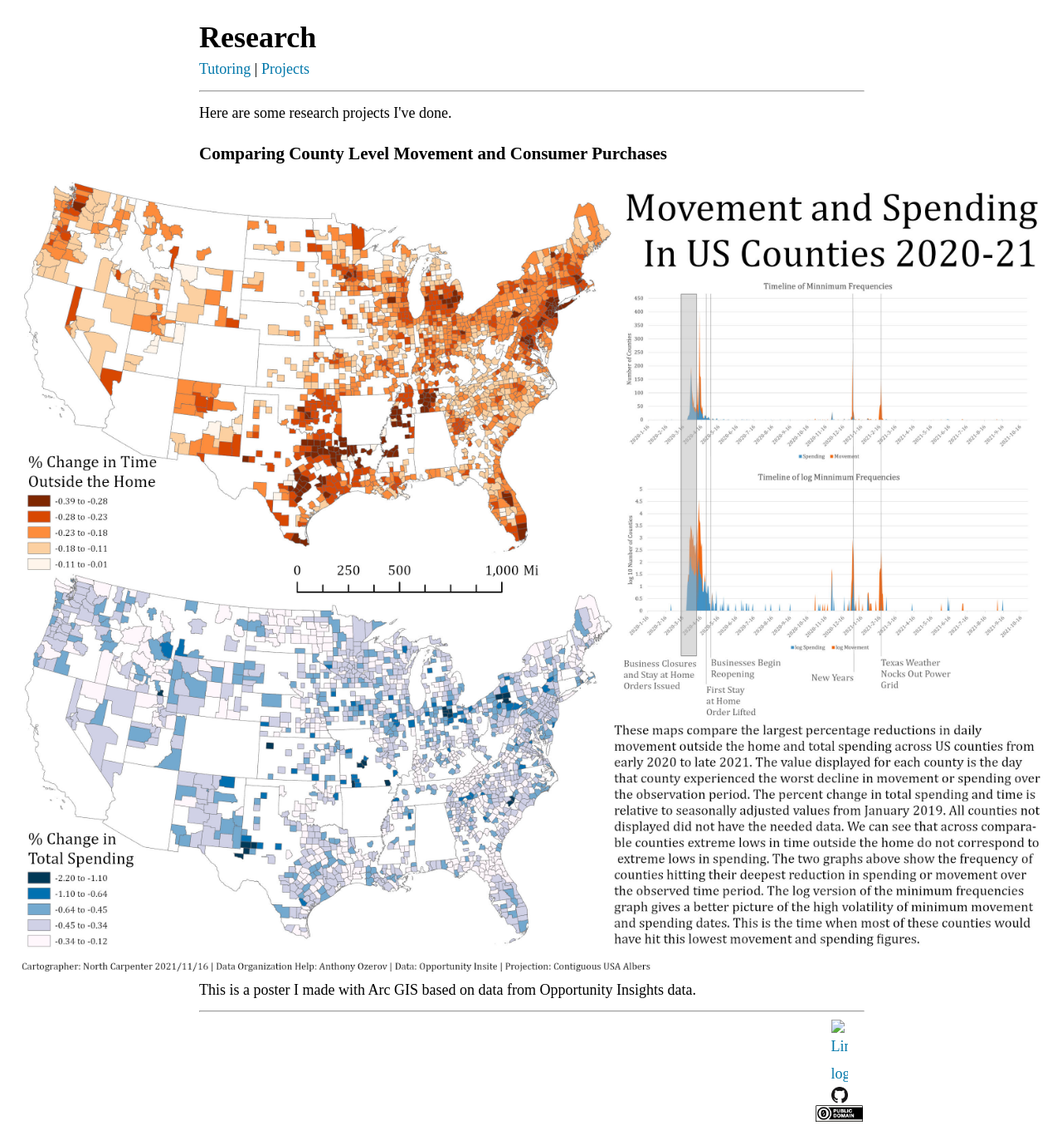
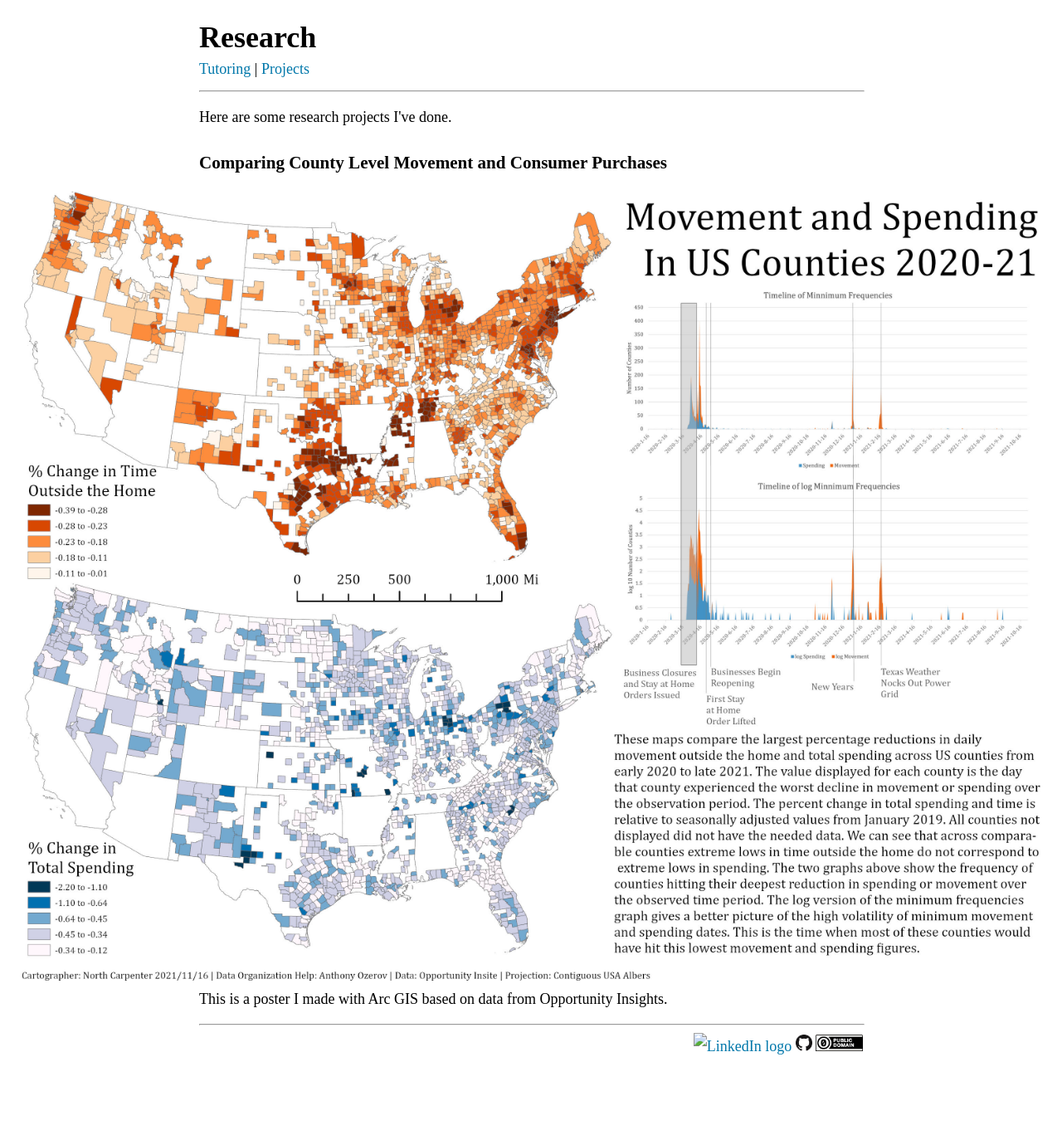
Before and after one commit to NorthCarpenter/NorthCarpenter.github.io, a Jekyll site: the page built from Projects/Research/research.html, in a window 1280 px wide. Shown: the whole page at 83% size. Built offline with Jekyll 4.4.1, drawn with Linux system fonts in a browser that asks for light colours; after the commit the page ends 1278 px from its top, so only the background shows below that.

Commit message:
Another footer fix
and linked in image cut out

```diff
--- a/Projects/Research/research.html
+++ b/Projects/Research/research.html
@@ -10,5 +10,5 @@
     <h3>Comparing County Level Movement and Consumer Purchases</h3>
      <img src="assets/lab8_final_ncarpen1.jpg"
         alt="Movment and Spending" class="wider">
-    <p>This is a poster I made with Arc GIS based on data from Opportunity Insights data. </p>
+    <p>This is a poster I made with Arc GIS based on data from Opportunity Insights. </p>
 </body>
--- a/_includes/footer.html
+++ b/_includes/footer.html
@@ -2,8 +2,8 @@
 
 <span style="float: right;">
 
-<a class="no-center" href = "https://www.linkedin.com/in/north-carpenter/" target="_self"><img src="images/linked-in.png" alt="LinkedIn logo" width="20"></a>
-<a class="no-center" href = "https://github.com/NorthCarpenter" target = "_self"><img src = "/images/github.png" alt = "Github logo" width="20"></a>
+<a href = "https://www.linkedin.com/in/north-carpenter/" target="_self"><img class="no-center" src="images/linked-in.png" alt="LinkedIn logo" width="20"></a>
+<a href = "https://github.com/NorthCarpenter" target = "_self"><img class="no-center" src = "/images/github.png" alt = "Github logo" width="20"></a>
 
 <span xmlns:dct="http://purl.org/dc/terms/">
 <a rel="license" href="http://creativecommons.org/publicdomain/zero/1.0/" target="_self">
--- a/_layouts/default.html
+++ b/_layouts/default.html
@@ -23,7 +23,6 @@
 </head>
 
 <body>
-    <div id="grid-container">
     <header>
         <a href="/" style="text-decoration: none; color: black;"><h1>{{ page.title }}</h1></a>
     </header>
@@ -37,7 +36,6 @@
     <!-- Footer -->
     {% include footer.html %}
     </footer>
-    </div>
 </body>
 
 
```
Also changed, not shown: images/linked-in.png. Lines whose indentation alone changed are shown as unchanged.
